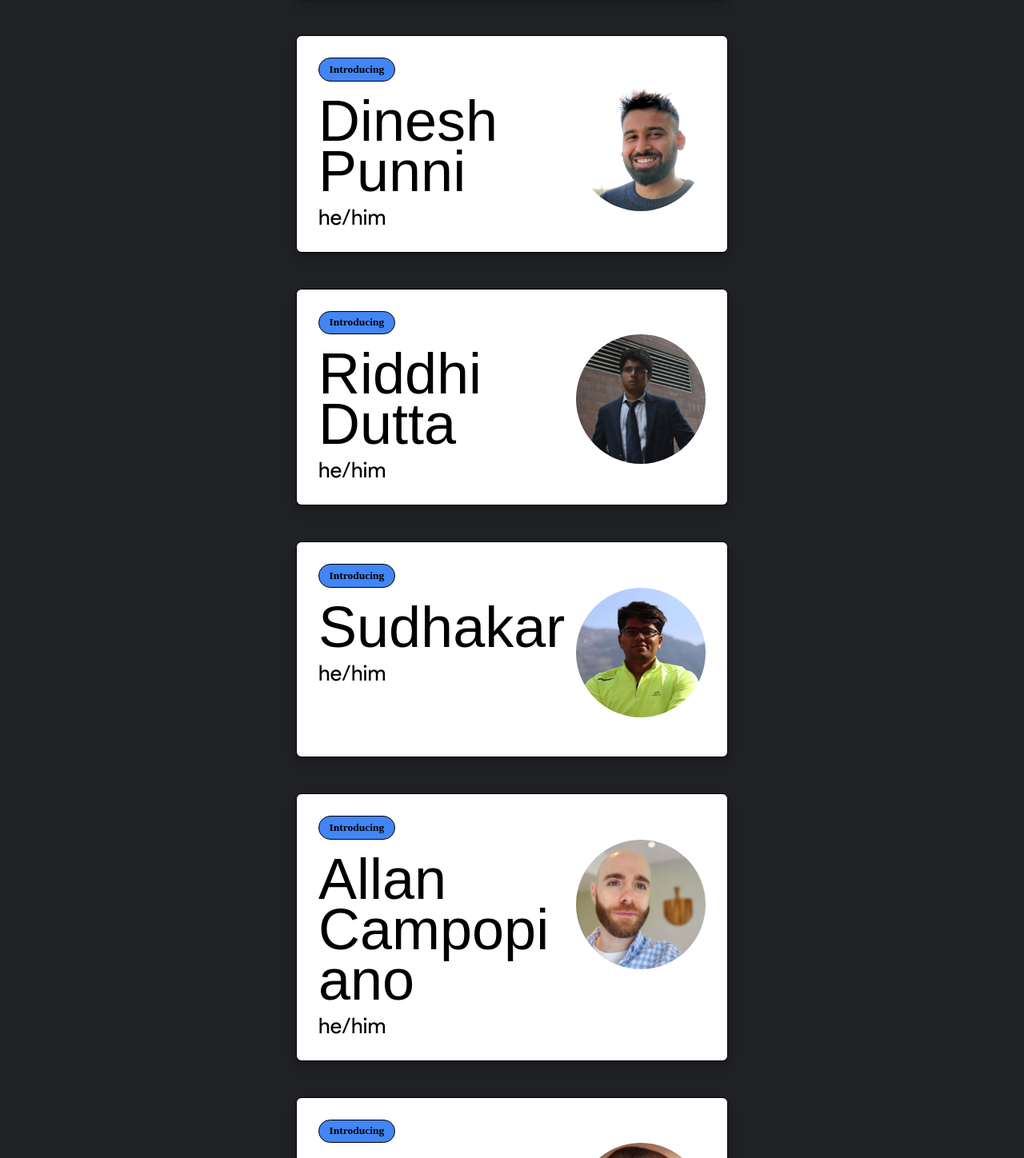
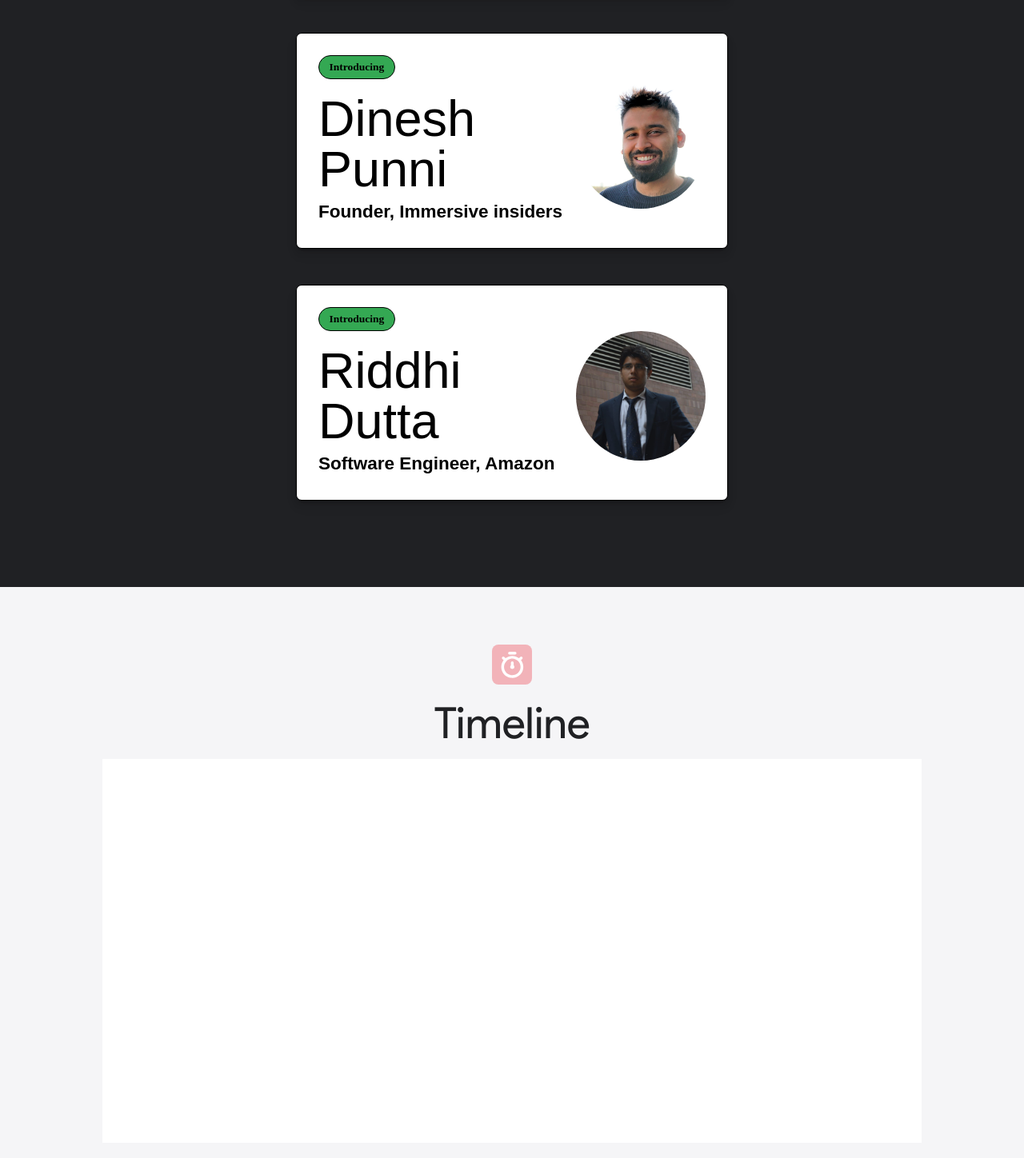
Before and after one commit to chirantan2003/devjams22-frontend, a Next.js app: page / in a window 1280 px wide. Shown: the part 3482-4930 px from the top of the page at 80% size. Built offline with nearby package versions, Linux system fonts and the light colour scheme; a web font is replaced by a local one.

Commit message:
fix: speaker cards font

```diff
--- a/components/speakers/Card.jsx
+++ b/components/speakers/Card.jsx
@@ -9,7 +9,7 @@
       <div className={styles.inner}>
         <div className={styles.content}>
           <h1>{props.name}</h1>
-          <h3>{props.refer}</h3>
+          <h3>{props.designation}</h3>
         </div>
         <div>
           <div className={styles.image}>
--- a/components/speakers/Card.module.css
+++ b/components/speakers/Card.module.css
@@ -24,7 +24,7 @@
 }
 
 .content h1 {
-  font-size: 4rem;
+  font-size: 3.5rem;
   font-family: "Product Sans Medium", sans-serif;
   color: black;
   text-align: left;
@@ -34,8 +34,8 @@
 
 .content h3 {
   font-family: "Product Sans", sans-serif;
-  font-size: 1.5rem;
-  font-weight: normal;
+  font-size: 1.25rem;
+  font-weight: bold;
   font-style: normal;
   margin-bottom: 0;
   margin-top: 0.5rem;
--- a/components/speakers/Speakers.jsx
+++ b/components/speakers/Speakers.jsx
@@ -12,56 +12,25 @@
             name='Prateek Narang'
             img='/PrateekNarang.jpg'
             color='#FBBC04'
-            refer='he/him'
+            designation='Founder, Coding Minutes'
           />
           <Cards
             name='Neeraj Singh'
             img='/NeerajSingh.jpg'
             color='#4285F4'
-            refer='he/him'
+            designation='Co-founder and CTO, Groww'
           />
           <Cards
             name='Dinesh Punni'
             img='/DineshPunni.jpeg'
             color='#EA4335'
-            refer='he/him'
+            designation='Founder, Immersive insiders'
           />
           <Cards
             name='Riddhi Dutta'
             img='/RiddhiDutta.jpeg'
             color='#34A853'
-            refer='he/him'
-          />
-          <Cards
-            name='Sudhakar'
-            img='/Sudhakar.jpeg'
-            color='#FBBC04'
-            refer='he/him'
-          />
-          <Cards
-            name='Allan Campopiano'
-            img='/AllanCampopiano.jpeg'
-            color='#4285F4'
-            refer='he/him'
-          />
-          <Cards
-            name='Jason Shah'
-            img='/JasonShah.jpeg'
-            color='#EA4335'
-            refer='he/him'
-          />
-          <Cards name='Saket' img='/Saket.jpg' color='#34A853' refer='he/him' />
-          <Cards
-            name='John Francis'
-            img='/JohnFrancis.jpg'
-            color='#FBBC04'
-            refer='he/him'
-          />
-          <Cards
-            name='Aanshul Sadaria'
-            img='/AanshulSadaria.jpg'
-            color='#4285F4'
-            refer='he/him'
+            designation='Software Engineer, Amazon'
           />
         </div>
       </div>
```
